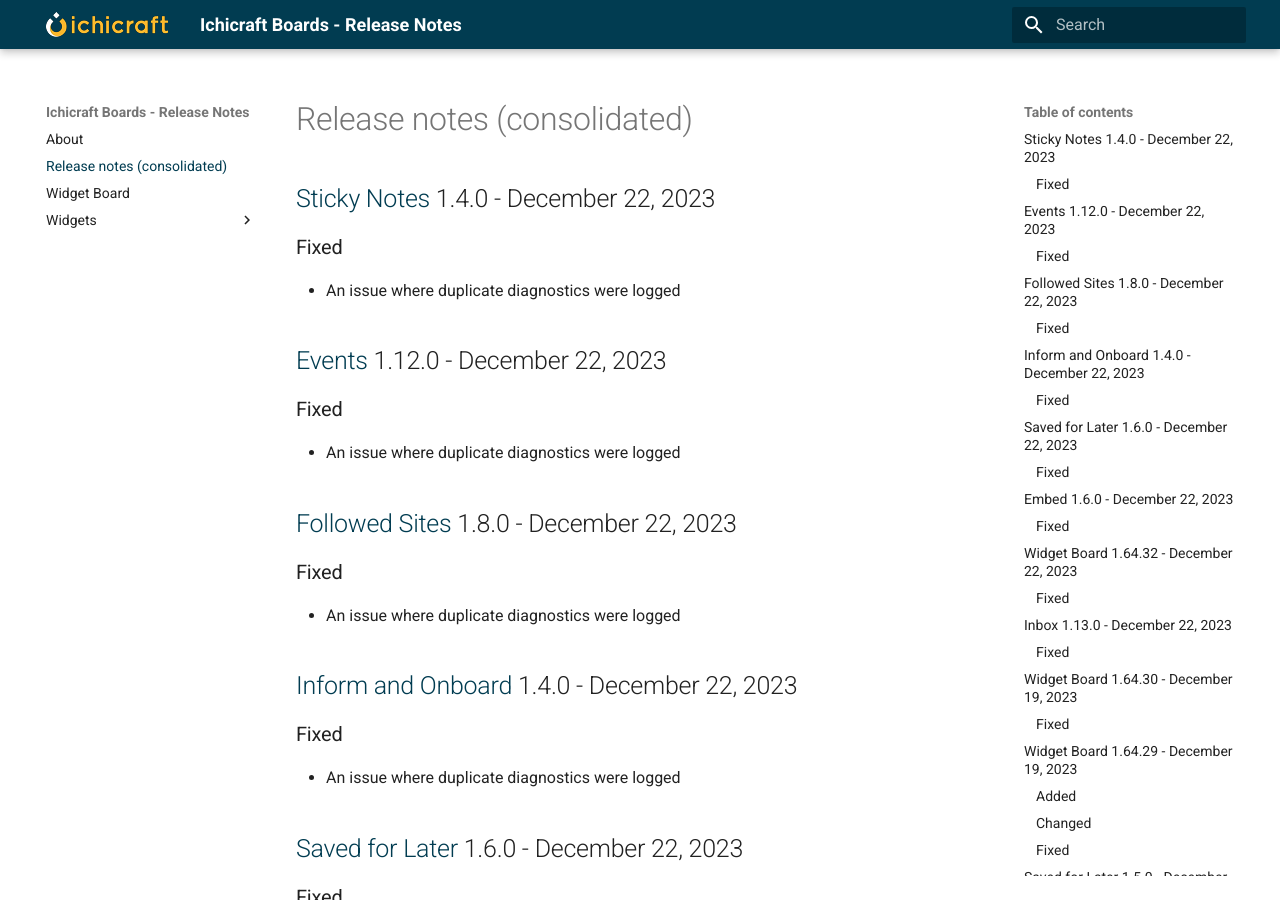
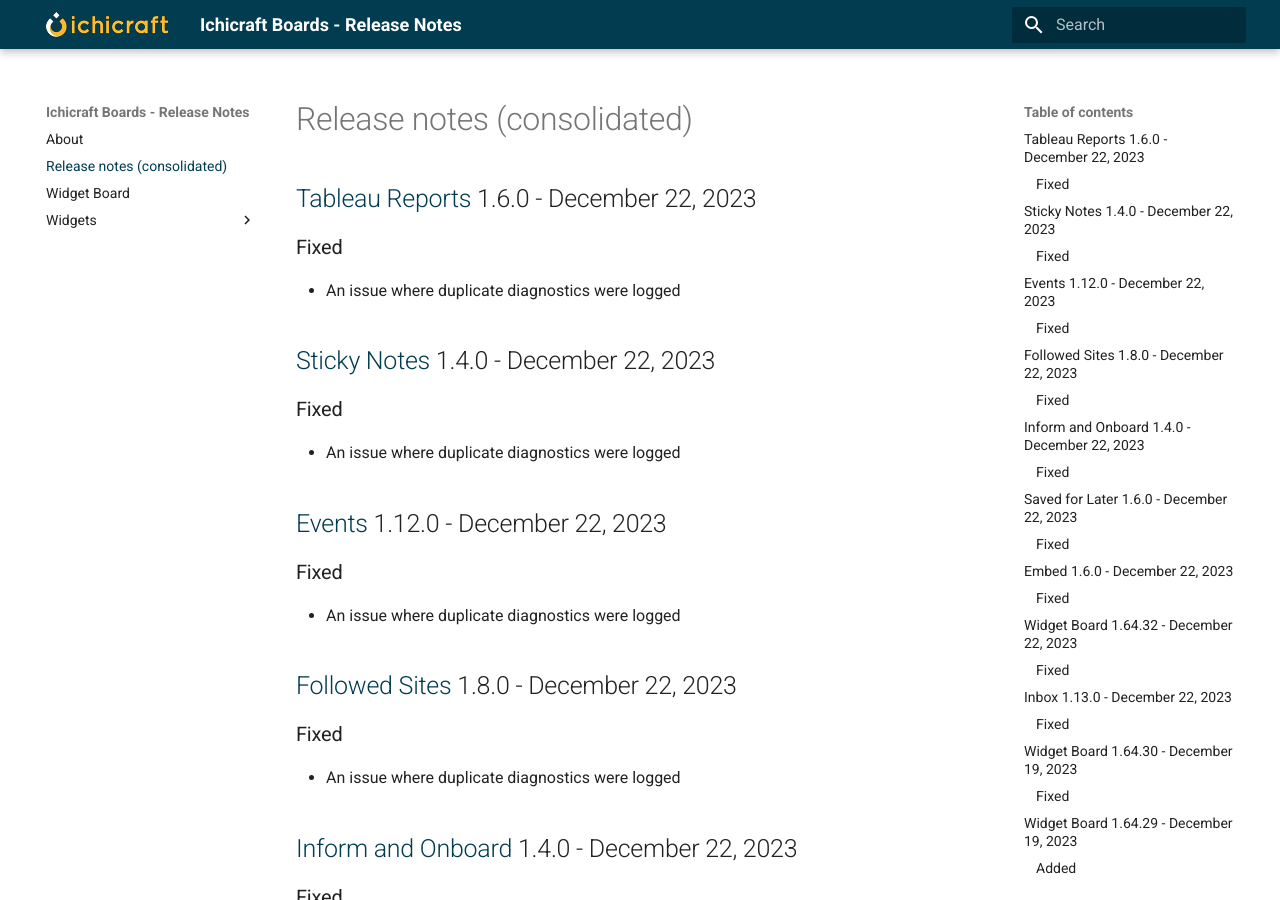
Before and after one commit to ichicraft/widgets-docs, an MkDocs documentation site: the page built from docs/Release-notes-(consolidated).md, in a window 1280 px wide and 900 px high. Built offline with MkDocs 1.6.1 and Material for MkDocs 9.7.7, drawn with Linux system fonts in a browser that asks for light colours.

Commit message:
Release notes updated by BuildService

```diff
--- a/docs/Release-notes-(consolidated).md
+++ b/docs/Release-notes-(consolidated).md
@@ -1,3 +1,8 @@
+## [Tableau Reports](./Widgets/Tableau Reports.md) 1.6.0 - December 22, 2023
+
+### Fixed
+- An issue where duplicate diagnostics were logged
+
 ## [Sticky Notes](./Widgets/Sticky Notes.md) 1.4.0 - December 22, 2023
 
 ### Fixed
```
Also changed, not shown: docs/Widgets/Tableau Reports.md (+5 -0 lines).
